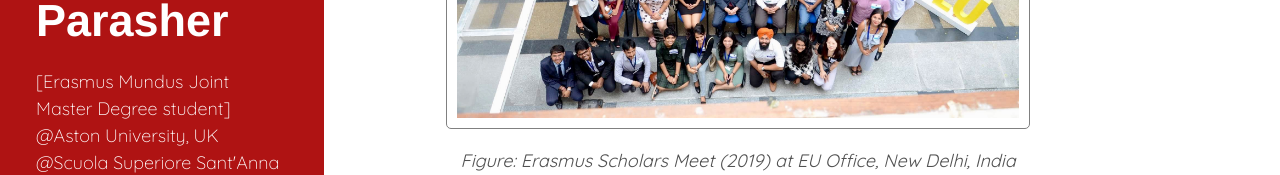
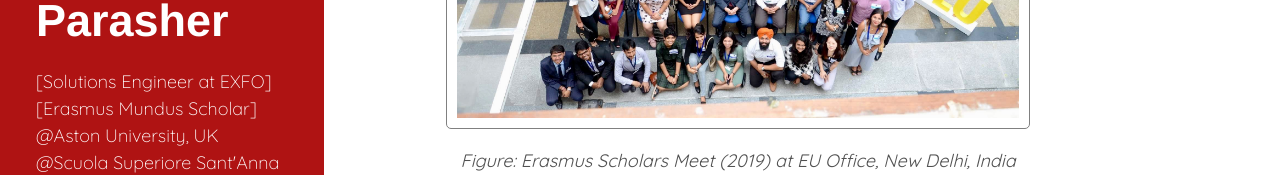
Before and after one commit to parasheryaman19/parasheryaman19.github.io, a plain HTML site: page about/index.html in a window 1280 px wide. Shown: the part 386-561 px from the top of the page. Drawn offline with nearby package versions, Linux system fonts and the light colour scheme; some packages are replaced by stand-ins of ours; a web font is replaced by a local one.

Commit message:
Update index.html

```diff
--- a/about/index.html
+++ b/about/index.html
@@ -47,7 +47,8 @@
           </h2>
         </a>
       <p class="lead">
-        <a href="http://pixnet.santannapisa.it/">[Erasmus Mundus Joint Master Degree student]</a><br>
+        <a href="https://www.linkedin.com/in/yaman-parasher/">[Solutions Engineer at EXFO]</a><br>
+        <a href="http://pixnet.santannapisa.it/">[Erasmus Mundus Scholar]</a><br>
         <a href="https://www2.aston.ac.uk/eas/research/groups/photonics">@Aston University, UK </a><br>
         <a href="https://www.santannapisa.it/en/institute/tecip/tecip-institute"> @Scuola Superiore Sant'Anna</a><br>
         <a href="https://www.osaka-u.ac.jp/en">@Osaka University, Japan</a>
```
